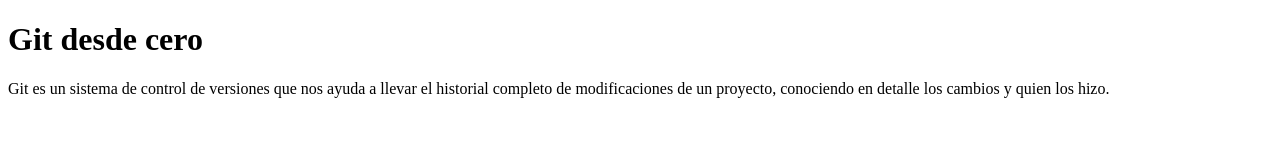
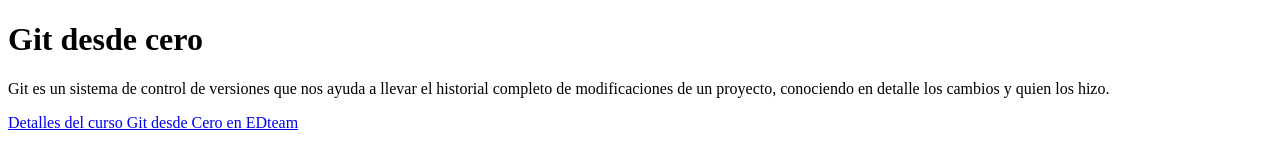
Before and after one commit to saloading/git-desde-cero, a plain HTML site: page index.html in a window 1280 px wide. Drawn offline with Linux system fonts and the light colour scheme.

Commit message:
Agrega el enlace al curso en EDteam

```diff
--- a/index.html
+++ b/index.html
@@ -8,5 +8,9 @@
 	<h1>Git desde cero</h1>
 
 	<p>Git es un sistema de control de versiones que nos ayuda a llevar el historial completo de modificaciones de un proyecto, conociendo en detalle los cambios y quien los hizo.</p>
+
+	<p>
+		<a href="https://ed.team/git">Detalles del curso Git desde Cero en EDteam</a>
+	</p>
 </body>
 </html>
```
